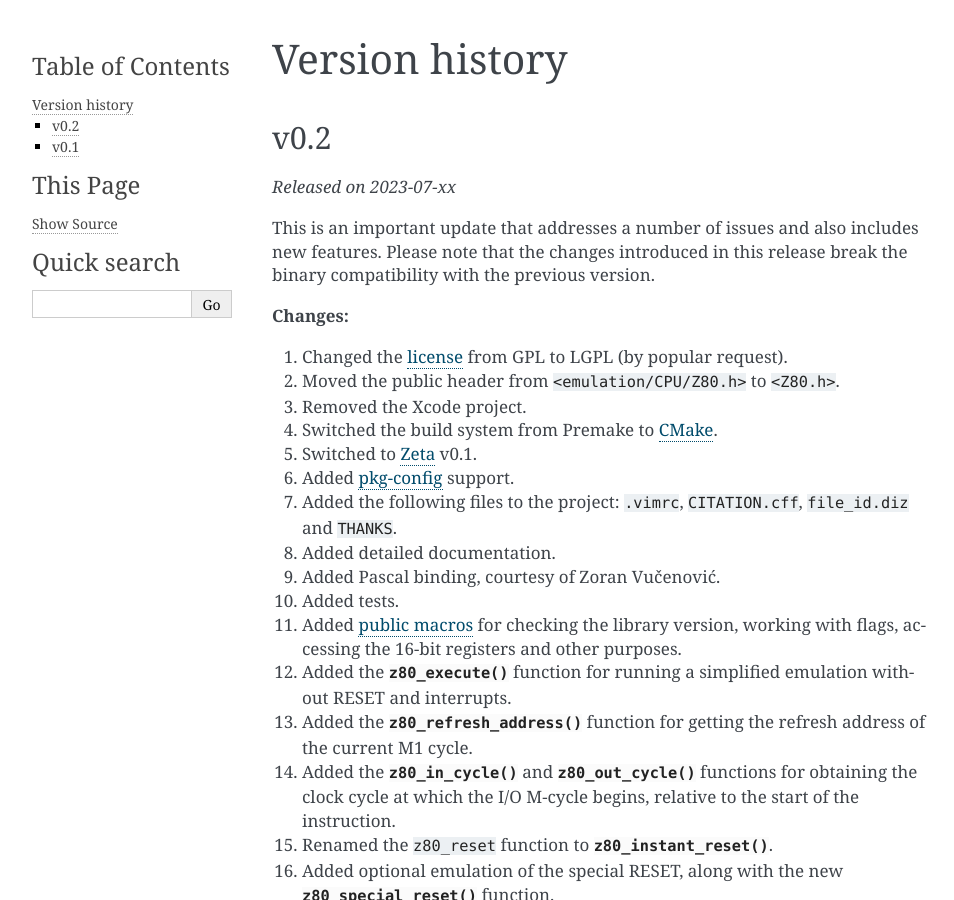
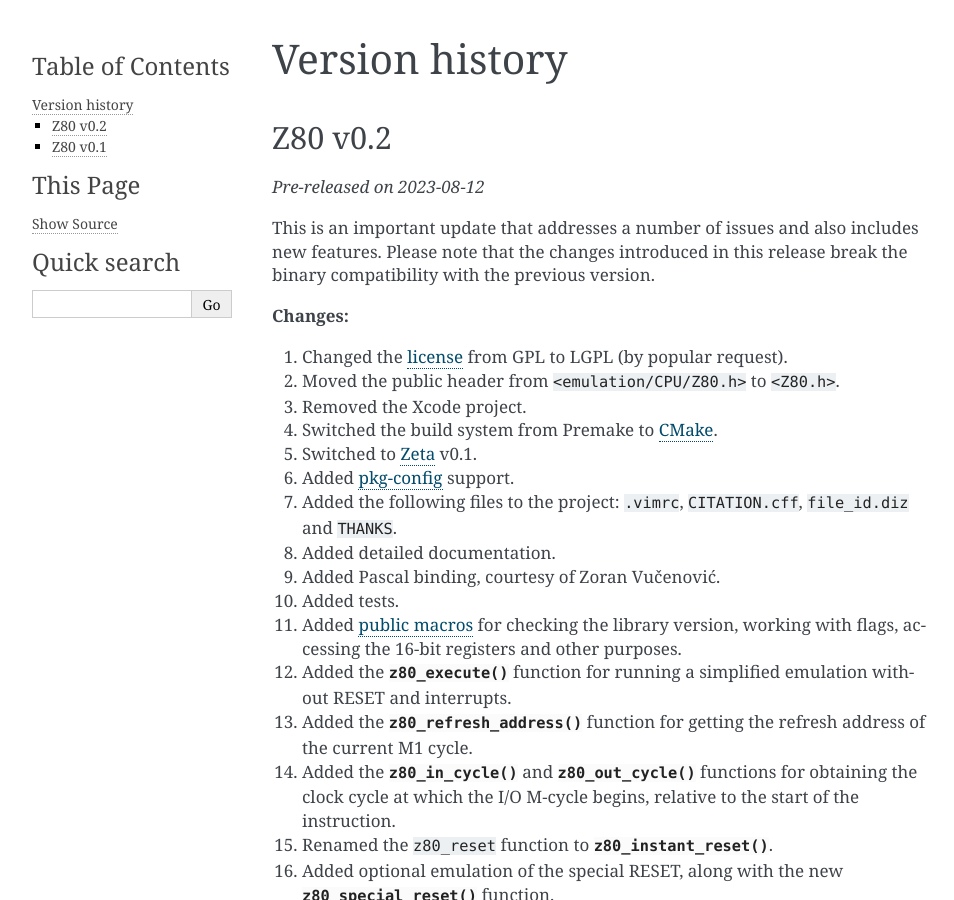
Before and after one commit to redcode/Z80, a Sphinx documentation site: the page built from documentation/VersionHistory.rst, in a window 1280 px wide and 900 px high. Shown: the whole window, without its empty margins (148-1102 px from the left). Built offline with Sphinx 7.4.7, drawn with Linux system fonts in a browser that asks for light colours.

Commit message:
Documentation WIP.

```diff
--- a/documentation/Installation.rst
+++ b/documentation/Installation.rst
@@ -39,7 +39,7 @@ Once the prerequisites are met, create a directory and run ``cmake`` from there
 
    mkdir build
    cd build
-   cmake <Z80-project-directory> [options]
+   cmake [options] <Z80-project-directory>
 
 The resulting build files can be configured by passing options to ``cmake``. To show a complete list of those available along with their current settings, type the following:
 
--- a/documentation/Introduction.rst
+++ b/documentation/Introduction.rst
@@ -47,7 +47,7 @@ Package maintainers should enable the full implementation of the interrupt mode
 Q
 -
 
-Q is an abstraction of certain ALU data related to flag computation. Instructions that modify the flags copy the final value of the F register to Q, while those that do not modify the flags set Q to zero. The state of Q affects the undocumented flags X and Y in the ``ccf`` and ``scf`` instructions. This occurs on Z80 CPUs from Zilog and most other manufacturers.
+Q is an abstraction of certain ALU data related to flag computation. Instructions that modify the flags copy the final value of the F register to Q, whereas those that do not modify the flags set Q to zero. The state of Q affects the undocumented flags X and Y in the ``ccf`` and ``scf`` instructions. This occurs on Z80 CPUs from Zilog and most other manufacturers.
 
 Enabling the implementation of this feature adds code to update the value of Q in each instruction and interrupt response, which slightly increases the size of the library and, depending on the target ISA and the specific microarchitecture of the host CPU, can result in a performance loss of up to 2.4%.
 
--- a/documentation/Usage.rst
+++ b/documentation/Usage.rst
@@ -4,8 +4,8 @@ Usage
 
 .. code-block:: c
 
+	#include <Z/constants/pointer.h> /* Z_NULL */
 	#include <Z80.h>
-	#include <Z/constants/pointer.h> /* Z_NULL */
 
 	typedef struct {
 		void* context;
--- a/documentation/VersionHistory.rst
+++ b/documentation/VersionHistory.rst
@@ -2,10 +2,10 @@
 Version history
 ===============
 
-v0.2
-====
+Z80 v0.2
+========
 
-*Released on 2023-07-xx*
+*Pre-released on 2023-08-12*
 
 This is an important update that addresses a number of issues and also includes new features. Please note that the changes introduced in this release break the binary compatibility with the previous version.
 
@@ -66,8 +66,8 @@ This is an important update that addresses a number of issues and also includes
 53. Improved code aesthetics.
 54. Other improvements, optimizations and minor changes.
 
-v0.1
-====
+Z80 v0.1
+========
 
 *Released on 2018-11-10*
 
```
